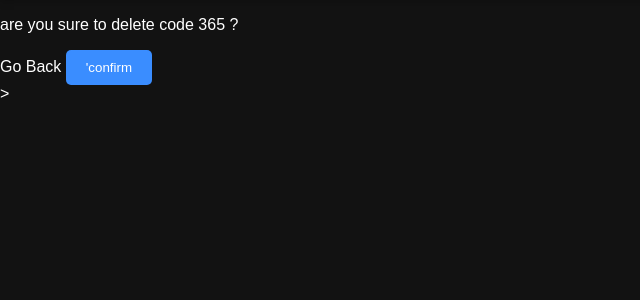
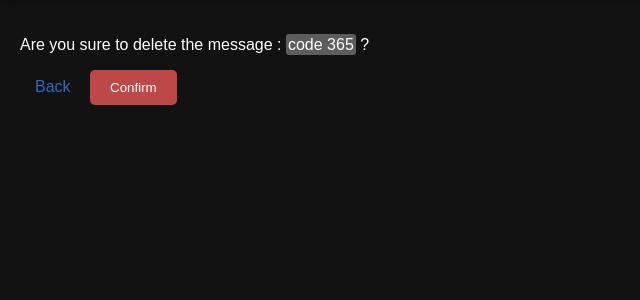
Before and after one commit to toffee-k21/synapse, a Django app: page /delete-room/6 in a window 1280 px wide. Shown: the part 92-392 px from the top of the page, without its empty margins (0-640 px from the left). Run offline with Django 4.2, Linux system fonts and the light colour scheme; a user stored in the database is signed in; data comes from the database, SQL or seed files in the repository.

Commit message:
delete message page update

```diff
--- a/base/templates/base/delete.html
+++ b/base/templates/base/delete.html
@@ -1,15 +1,12 @@
-{% extends 'main.html' %}
+{% extends 'main.html' %} {% block content %}
 
-{% block content %}
+<form method="POST" action="" style="padding: 20px;">
+  {% csrf_token %}
+  <p>Are you sure to delete the message : <span style="background-color: rgb(93, 93, 93); padding: 2px; border-radius: 3px;">{{obj}}</span> ?</p>
+  <a href="{{request.META.HTTP_REFERER}}" style="color: #2b6bbf; margin: 15px"
+    >Back</a
+  >
 
-        <form method="POST" action="">
-             {% csrf_token %}
-            <p>
-                are you sure to delete {{obj}} ?
-            </p>
-            <a href="{{request.META.HTTP_REFERER}}">Go Back</a>
-
-        <input type="submit" value="'confirm">
-        </form>>
-
-{% endblock %}
+  <input style="background-color: rgb(189, 72, 72);" type="submit" value="Confirm" />
+</form>
+ {% endblock %}
```
